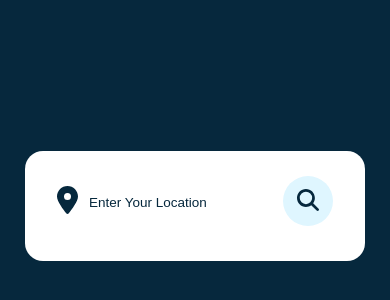
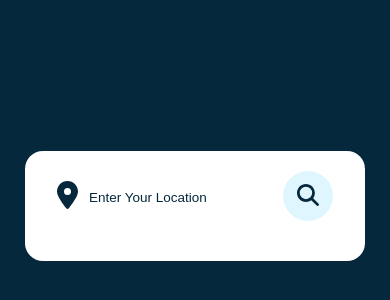
Before and after one commit to Vishnu1017/my-app, a React (Create React App) app: page / in a window 390 px wide. Shown: the part 162-462 px from the top of the page. Built offline with nearby package versions, Linux system fonts and the light colour scheme.

Commit message:
changes css

```diff
--- a/src/App.css
+++ b/src/App.css
@@ -193,7 +193,7 @@ body{
   .container {
     width: 90%; /* Adjust the container width for smaller screens */
     margin: auto;
-    padding-top: 25px;
+    padding-top: 20px;
   }
 
   .wind{
```
